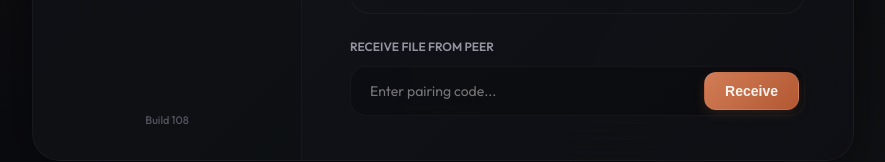
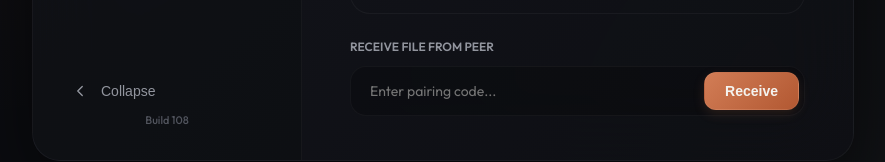
Before and after one commit to YohannHommet/wisp, a Svelte app in the folder ui/: page / in a window 1280 px wide. Shown: the part 490-652 px from the top of the page, without its empty margins (197-1082 px from the left). Built offline with nearby package versions, Linux system fonts and the light colour scheme.

Commit message:
design: implement collapsible and narrower sidebar with chevron toggles

```diff
--- a/ui/src/App.svelte
+++ b/ui/src/App.svelte
@@ -34,6 +34,7 @@
   let enteredCode = '';
   let relayUrl = 'https://relay.wisp.net'; // Default relay server
   let errorMessage = '';
+  let sidebarExpanded = true;
 
   // Progress metrics
   let bytesTransferred = 0n;
@@ -192,10 +193,12 @@
 
 <div class="glass-container">
   <!-- Sidebar Navigation -->
-  <aside class="sidebar">
+  <aside class="sidebar" class:collapsed={!sidebarExpanded}>
     <div class="brand">
       <div class="brand-dot"></div>
-      <span class="brand-name">wisp</span>
+      {#if sidebarExpanded}
+        <span class="brand-name">wisp</span>
+      {/if}
     </div>
 
     <nav class="nav-links">
@@ -206,7 +209,9 @@
           <rect x="14" y="12" width="7" height="9" rx="1" />
           <rect x="3" y="16" width="7" height="5" rx="1" />
         </svg>
-        Dashboard
+        {#if sidebarExpanded}
+          <span class="nav-text">Dashboard</span>
+        {/if}
       </button>
 
       <button class="nav-btn" class:active={activeTab === 'settings'} on:click={() => activeTab = 'settings'}>
@@ -221,13 +226,31 @@
           <line x1="9" y1="8" x2="15" y2="8" />
           <line x1="17" y1="16" x2="23" y2="16" />
         </svg>
-        Settings
+        {#if sidebarExpanded}
+          <span class="nav-text">Settings</span>
+        {/if}
+      </button>
+
+      <!-- Collapse Toggle -->
+      <button class="nav-btn" style="margin-top: auto;" on:click={() => sidebarExpanded = !sidebarExpanded}>
+        <svg width="18" height="18" fill="none" stroke="currentColor" stroke-width="1.8" viewBox="0 0 24 24" stroke-linecap="round" stroke-linejoin="round">
+          {#if sidebarExpanded}
+            <polyline points="15 18 9 12 15 6" />
+          {:else}
+            <polyline points="9 18 15 12 9 6" />
+          {/if}
+        </svg>
+        {#if sidebarExpanded}
+          <span class="nav-text">Collapse</span>
+        {/if}
       </button>
     </nav>
 
-    <div class="sidebar-footer">
-      Build 108
-    </div>
+    {#if sidebarExpanded}
+      <div class="sidebar-footer">
+        Build 108
+      </div>
+    {/if}
   </aside>
 
   <!-- Main View Area -->
--- a/ui/src/app.css
+++ b/ui/src/app.css
@@ -80,6 +80,28 @@ body {
   display: flex;
   flex-direction: column;
   padding: 32px 24px;
+  transition: all 0.3s cubic-bezier(0.16, 1, 0.3, 1);
+}
+
+.sidebar.collapsed {
+  width: 68px;
+  padding: 32px 12px;
+}
+
+.sidebar.collapsed .brand {
+  justify-content: center;
+}
+
+.sidebar.collapsed .nav-btn {
+  justify-content: center;
+  padding: 12px 0;
+  width: 100%;
+}
+
+.sidebar.collapsed .nav-btn.active {
+  margin-left: -12px;
+  padding-left: 12px;
+  border-radius: 0 14px 14px 0;
 }
 
 .brand {
```
